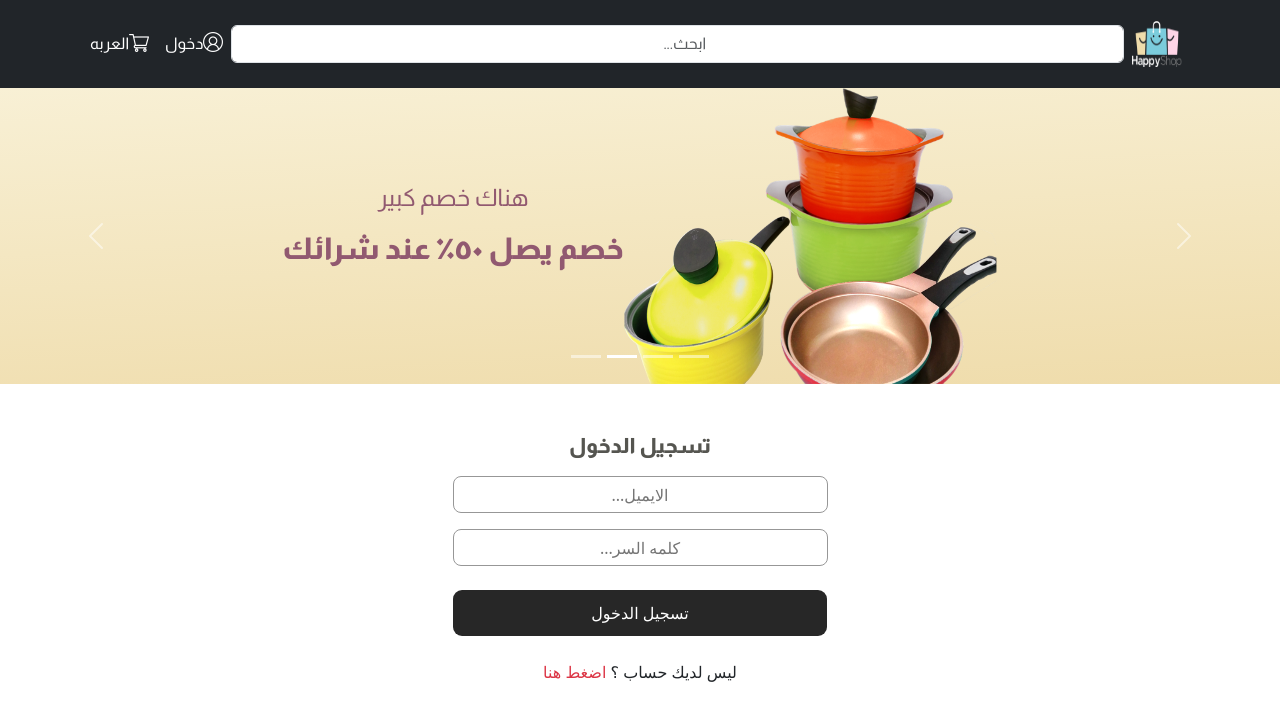
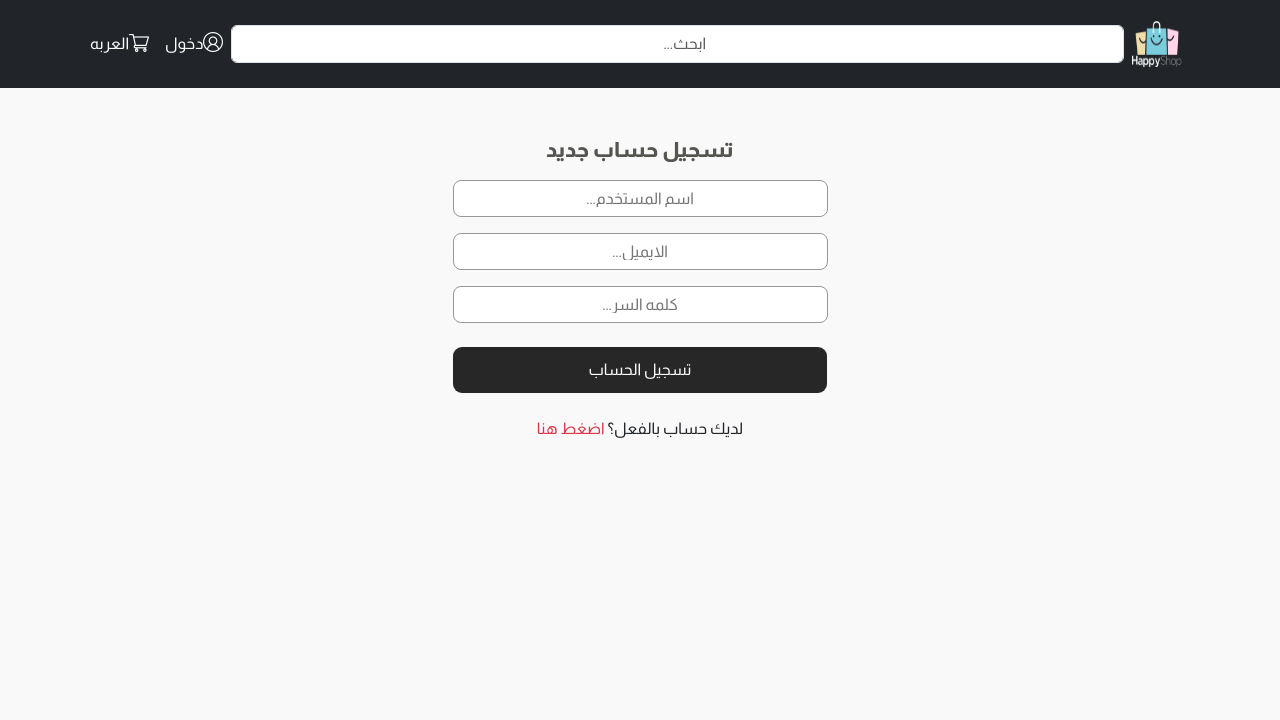
Before and after one commit to KarimElaskary/e-commerce, a React (Create React App) app: page /register in a window 1280 px wide. Shown: the top 720 px of the page. Built offline with nearby package versions, Linux system fonts and the light colour scheme.

Commit message:
Routing done

```diff
--- a/src/App.js
+++ b/src/App.js
@@ -1,13 +1,22 @@
-import { HomePage } from "./Pages/Home/HomePage";
-import Login from "./Pages/Auth/Login";
+import { HomePage } from './Pages/Home/HomePage'
+import Login from './Pages/Auth/Login'
+import Register from './Pages/Auth/Register'
+import { BrowserRouter, Route, Routes } from 'react-router-dom'
+import NavBarLogin from './Components/Utiltes/NaveBarLogIn'
 
 function App() {
   return (
-    <div>
-      <HomePage />
-      <Login />
+    <div className='font'>
+      <NavBarLogin />
+      <BrowserRouter>
+        <Routes>
+          <Route index element={<HomePage />} />
+          <Route path='/login' element={<Login />} />
+          <Route path='/register' element={<Register />} />
+        </Routes>
+      </BrowserRouter>
     </div>
-  );
+  )
 }
 
-export default App;
+export default App
--- a/src/Pages/Auth/Login.jsx
+++ b/src/Pages/Auth/Login.jsx
@@ -1,7 +1,7 @@
 import { Container, Row, Col } from 'react-bootstrap'
-// import { Link } from 'react-router-dom'
+import { Link } from 'react-router-dom'
 
-const LoginPage = () => {
+const Login = () => {
   return (
     <Container style={{ minHeight: '680px' }}>
       <Row className='py-5 d-flex justify-content-center '>
@@ -20,11 +20,11 @@ const LoginPage = () => {
           <button className='btn-login mx-auto mt-4'>تسجيل الدخول</button>
           <label className='mx-auto my-4'>
             ليس لديك حساب ؟{' '}
-            {/* <Link to='/register' style={{ textDecoration: 'none' }}> */}
+            <Link to='/register' style={{ textDecoration: 'none' }}>
               <span style={{ cursor: 'pointer' }} className='text-danger'>
                 اضغط هنا
               </span>
-            {/* </Link> */}
+            </Link>
           </label>
         </Col>
 
@@ -46,4 +46,4 @@ const LoginPage = () => {
   )
 }
 
-export default LoginPage
+export default Login
--- /dev/null
+++ b/src/Pages/Auth/Register.jsx
@@ -0,0 +1,41 @@
+import React from 'react'
+import { Container,Row,Col } from 'react-bootstrap'
+import { Link } from 'react-router-dom'
+
+const Register = () => {
+    return (
+        <Container style={{ minHeight: "680px" }}>
+        <Row className="py-5 d-flex justify-content-center hieght-search">
+          <Col sm="12" className="d-flex flex-column ">
+            <label className="mx-auto title-login">تسجيل حساب جديد</label>
+            <input
+              placeholder="اسم المستخدم..."
+              type="text"
+              className="user-input mt-3 text-center mx-auto"
+            />
+            <input
+              placeholder="الايميل..."
+              type="text"
+              className="user-input my-3 text-center mx-auto"
+            />
+            <input
+              placeholder="كلمه السر..."
+              type="password"
+              className="user-input text-center mx-auto"
+            />
+            <button className="btn-login mx-auto mt-4">تسجيل الحساب</button>
+            <label className="mx-auto my-4">
+              لديك حساب بالفعل؟{" "}
+              <Link to="/login" style={{ textDecoration: "none" }}>
+                <span style={{ cursor: "pointer" }} className="text-danger">
+                  اضغط هنا
+                </span>
+              </Link>
+            </label>
+          </Col>
+        </Row>
+      </Container>
+    )
+}
+
+export default Register
--- a/src/Pages/Home/HomePage.jsx
+++ b/src/Pages/Home/HomePage.jsx
@@ -1,11 +1,8 @@
-import React from "react";
-import NavBarLogin from "../../Components/Utiltes/NaveBarLogIn";
 import Slider from "../../Components/Home/Slider";
 
 export const HomePage = () => {
   return (
     <div className="font">
-      <NavBarLogin />
       <Slider />
     </div>
   );
```
